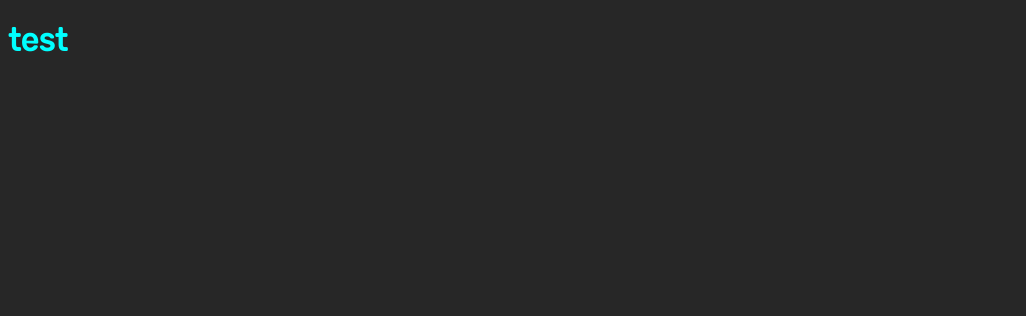
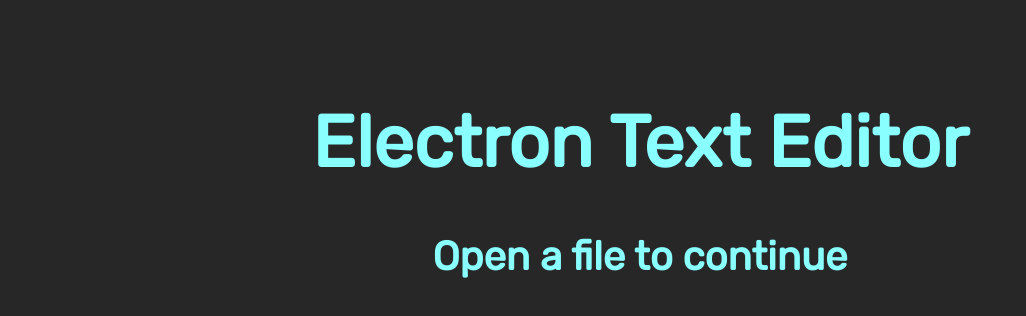
Before and after one commit to jakub-swiniarski/lwte, an Electron app: page index.html in a window 1280 px wide. Shown: the whole page, without its empty margins (0-1026 px from the left). Drawn offline with Linux system fonts and the light colour scheme.

Commit message:
test headers

```diff
--- a/index.html
+++ b/index.html
@@ -11,7 +11,8 @@
     </head>
 
     <body>
-        <h1>test</h1>
+        <h1>Electron Text Editor</h1>
+        <h2>Open a file to continue</h2>
     </body>
     <script src="./renderer.js"></script>
 </html>
--- a/main.js
+++ b/main.js
@@ -3,8 +3,8 @@ const path = require('path')
 
 const createWindow = () => {
   const win = new BrowserWindow({
-    width: 800,
-    height: 600,
+    width: 1280,
+    height: 720,
     webPreferences: {
         preload: path.join(__dirname, 'preload.js')
       }
--- a/styles.css
+++ b/styles.css
@@ -1,5 +1,16 @@
 body{
     font-family: 'Rubik', sans-serif;
-    color:aqua;
+    color:rgb(137, 255, 255);
     background-color: rgb(39, 39, 39);
 }
+
+h1{
+    margin-top: 100px;
+    text-align: center;
+    font-size: 72px;
+}
+
+h2{
+    text-align: center;
+    font-size: 40px;
+}
```
